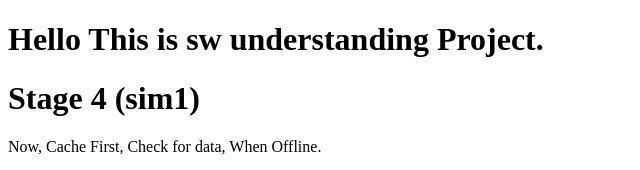
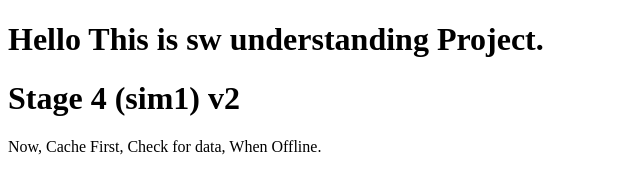
Before and after one commit to sunsewingmachine/test-pwa, a Next.js app: page / in a window 1280 px wide. Shown: the top 170 px of the page, without its empty margins (0-640 px from the left). Built offline with nearby package versions, Linux system fonts and the light colour scheme.

Commit message:
Stage 4 (sim1) v2

```diff
--- a/public/offline.html
+++ b/public/offline.html
@@ -3,7 +3,7 @@
 	<meta charset="utf-8" />
 	<title>Offline</title>
 	<h1 id="h1-offline">You are offline</h1>
-	<h1>Stage 4 (sim1)</h1>
+	<h1>Stage 4 (sim1) v2</h1>
 	<p id="p-offline-note1">This is the offline fallback page.</p>
 	<p id="p-offline-note3">Now, Cache First, Check for data, When Offline.</p>
 </html>
--- a/src/app/page.tsx
+++ b/src/app/page.tsx
@@ -4,7 +4,7 @@ export default function Home() {
 	return (
 		<div className="font-sans grid grid-rows-[20px_1fr_20px] items-center justify-items-center min-h-screen p-8 pb-20 gap-16 sm:p-20">
 			<h1>Hello This is sw understanding Project.</h1>
-			<h1> Stage 4 (sim1)</h1>
+			<h1> Stage 4 (sim1) v2</h1>
 			<p id="p-offline-note3">Now, Cache First, Check for data, When Offline.</p>
 		</div>
 	);
```
